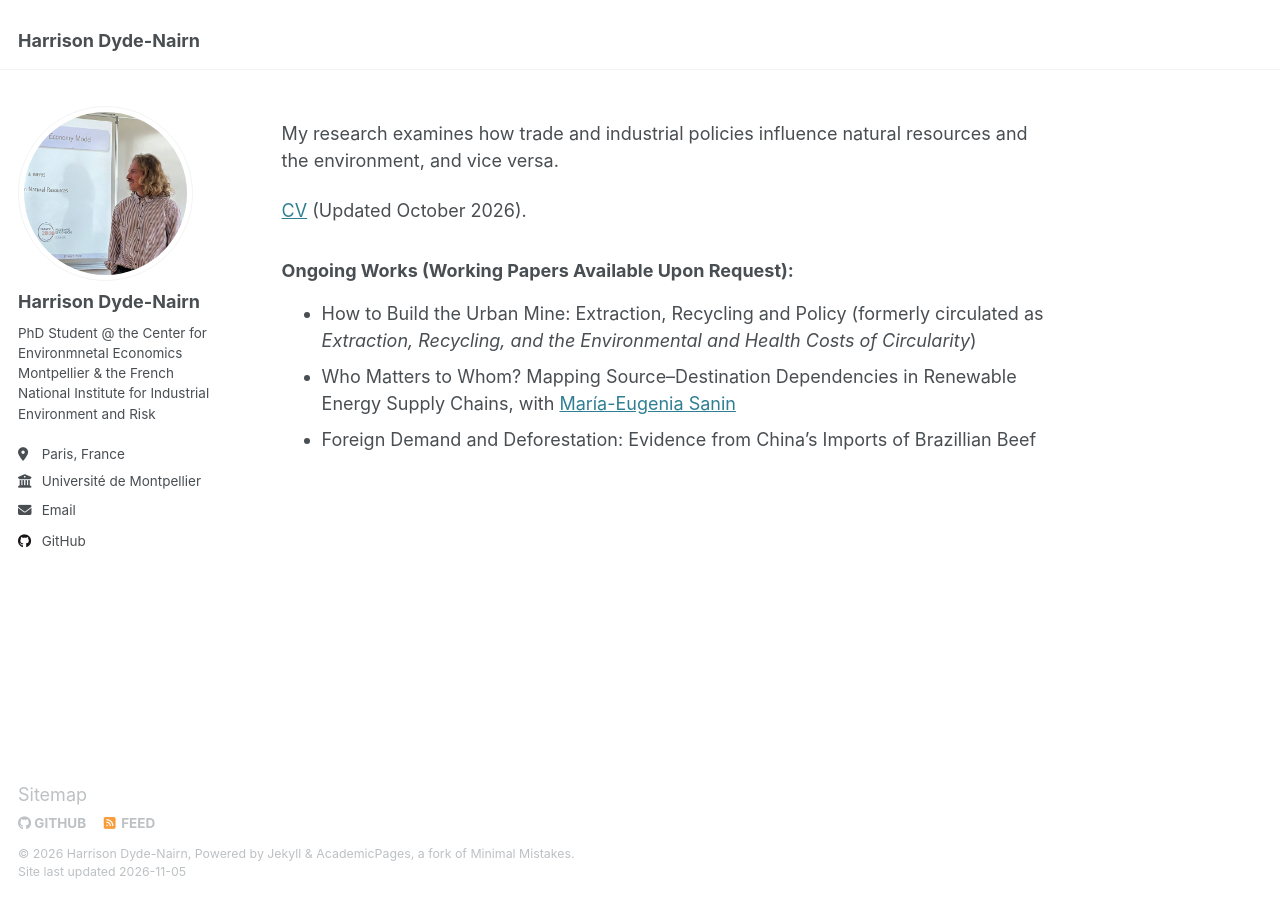
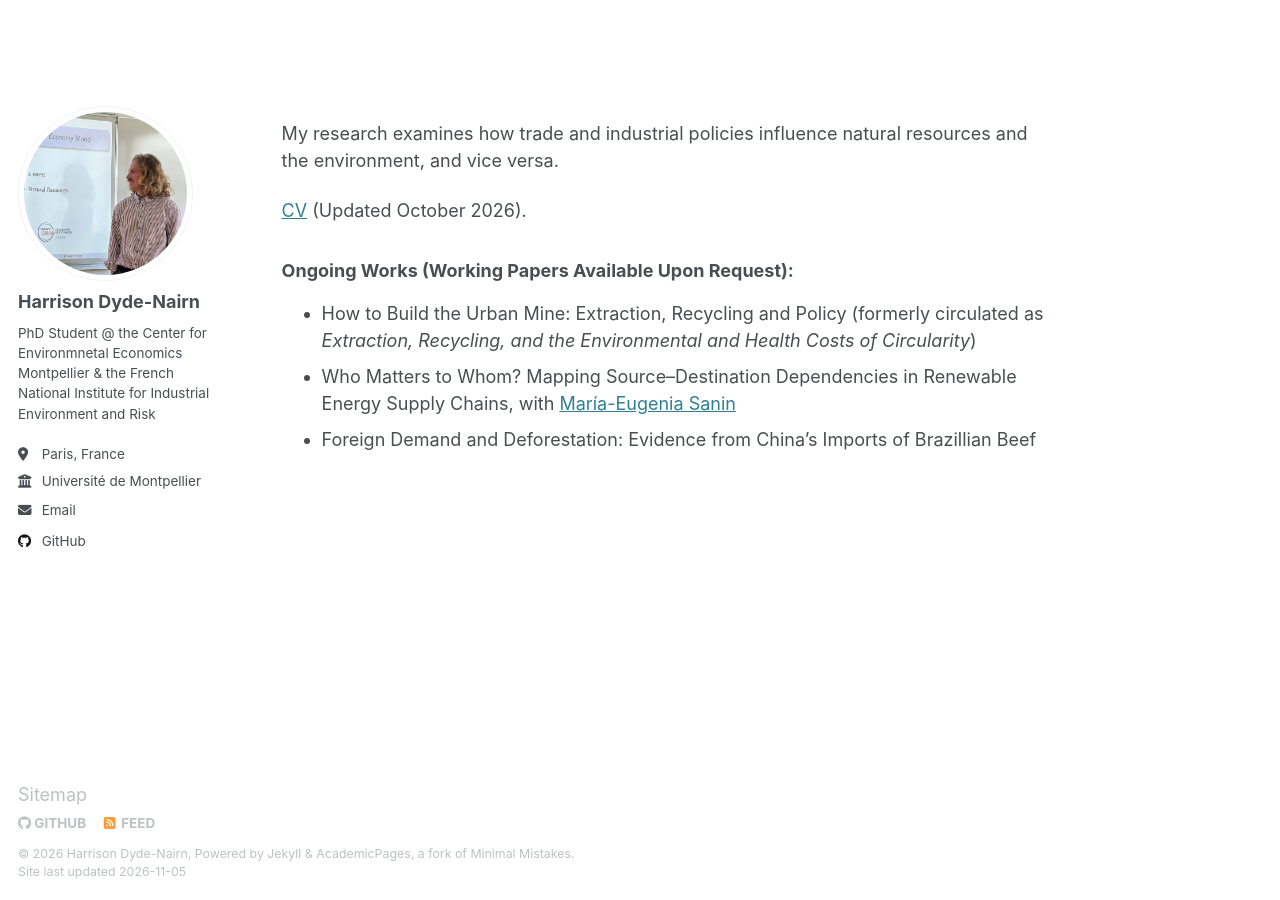
Before and after one commit to hdydenairn/hdydenairn.github.io, a Jekyll site: the page built from _pages/about.md, in a window 1280 px wide. Built offline with Jekyll 4.4.1, drawn with Linux system fonts in a browser that asks for light colours.

Commit message:
Remove top menu bar from masthead
Hide the top menu bar by setting display to none.

```diff
--- a/assets/css/main.scss
+++ b/assets/css/main.scss
@@ -40,3 +40,8 @@
     "vendor/font-awesome/brands",
     "vendor/magnific-popup/magnific-popup"
 ;
+
+/* Remove the top menu bar */
+.masthead {
+  display: none;
+}
```
